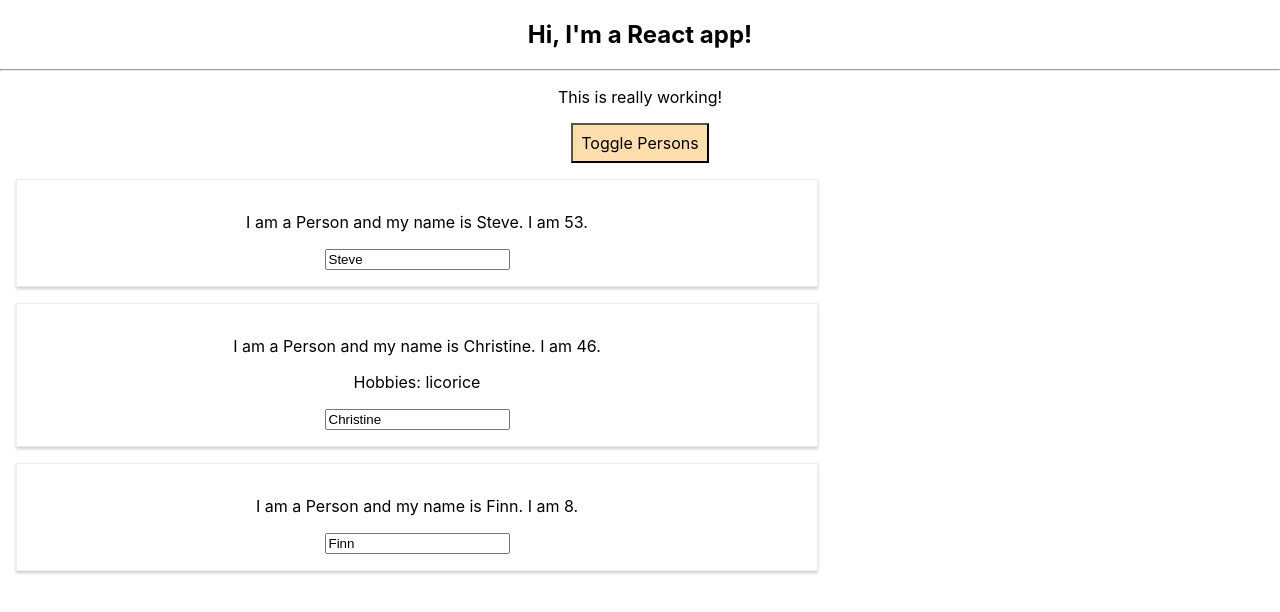
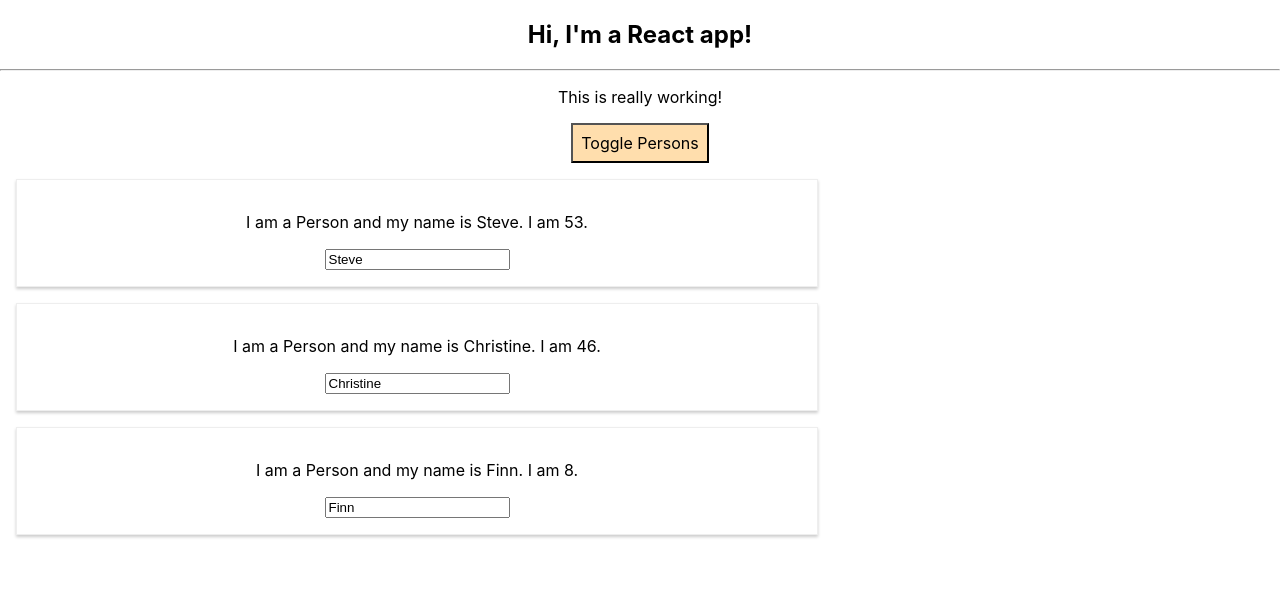
Before and after one commit to wainstead/react-complete-guide, a React (Create React App) app: page / in a window 1280 px wide. Both pictures are taken after a click on the button "Toggle Persons". Shown: the top 612 px of the page. Built offline with nearby package versions, Linux system fonts and the light colour scheme.

Commit message:
Remove Person elements by clicking
New 'click' callback gets the automatic index for the
 item as returned by the Array.map function

```diff
--- a/src/App.js
+++ b/src/App.js
@@ -12,18 +12,23 @@
     showPersons: false,
   }
 
-  switchNameHandler = (newName) => {
-    //console.log("button clicked!");
-    //DON'T DO THIS: this.state.persons[0].name = "Stephen"
-    this.setState({
-      persons: [
-        { name: newName, age: 53 },
-        { name: "Xtine", age: 46 },
-        { name: "Finnie the Pooh", age: 8 }
-      ]
-    })
+  // switchNameHandler = (newName) => {
+  //   //console.log("button clicked!");
+  //   //DON'T DO THIS: this.state.persons[0].name = "Stephen"
+  //   this.setState({
+  //     persons: [
+  //       { name: newName, age: 53 },
+  //       { name: "Xtine", age: 46 },
+  //       { name: "Finnie the Pooh", age: 8 }
+  //     ]
+  //   })
+  // }
+
+  deletePersonHandler = (personIndex) => {
+    const persons = this.state.persons;
+    persons.splice(personIndex, 1);
+    this.setState({persons: persons});
   }
-
   nameChangeHandler = (event) => {
     this.setState({
       persons: [
@@ -51,20 +56,13 @@
     if (this.state.showPersons) {
       persons = (
         <div>
-          <Person
-            name={this.state.persons[0].name}
-            age={this.state.persons[0].age} />
-
-          <Person
-            name={this.state.persons[1].name}
-            age={this.state.persons[1].age}
-            click={this.switchNameHandler.bind(this, 'Steve-o-rino')}
-            changed={this.nameChangeHandler}
-          >Hobbies: licorice</Person>
-
-          <Person
-            name={this.state.persons[2].name}
-            age={this.state.persons[2].age} />
+          {this.state.persons.map((person, index) => {
+            return <Person
+              click={() => this.deletePersonHandler(index)}
+              name={person.name}
+              age={person.age}
+            />
+          })}
         </div>
       );
     }
```
